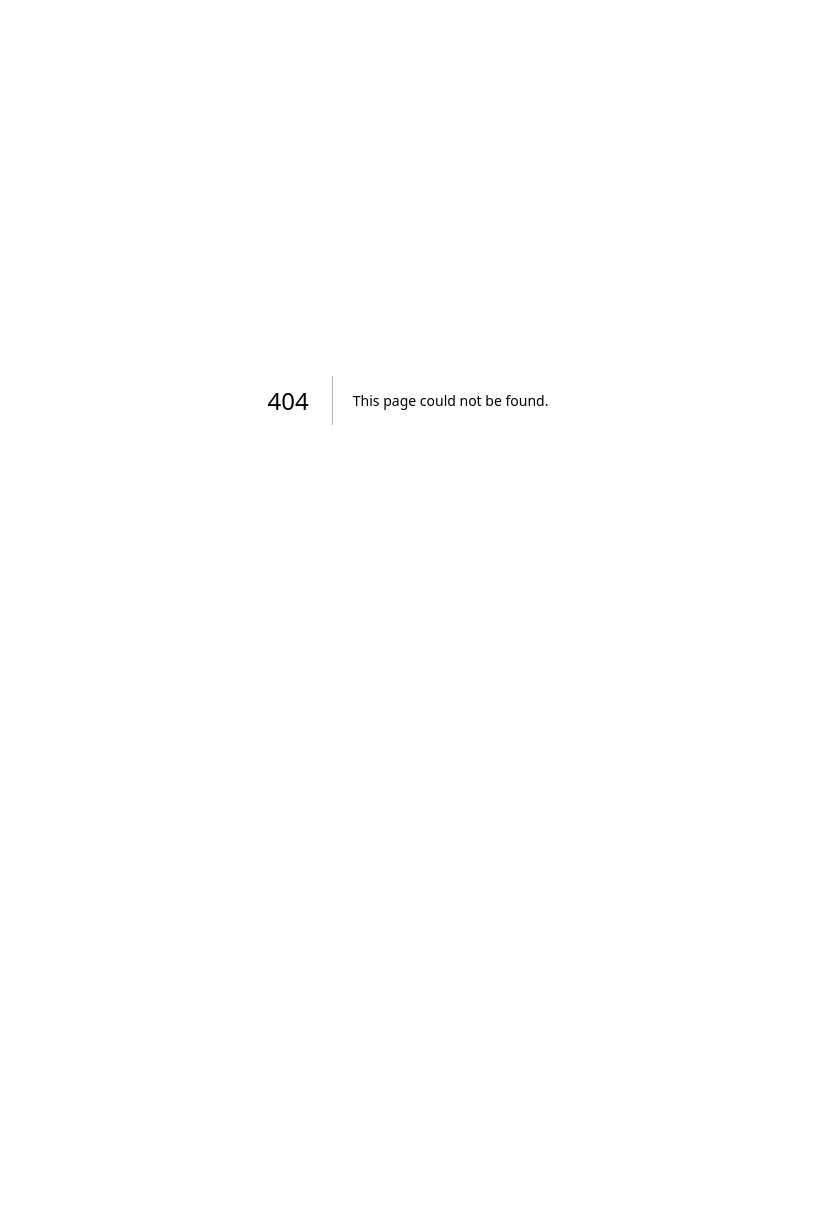
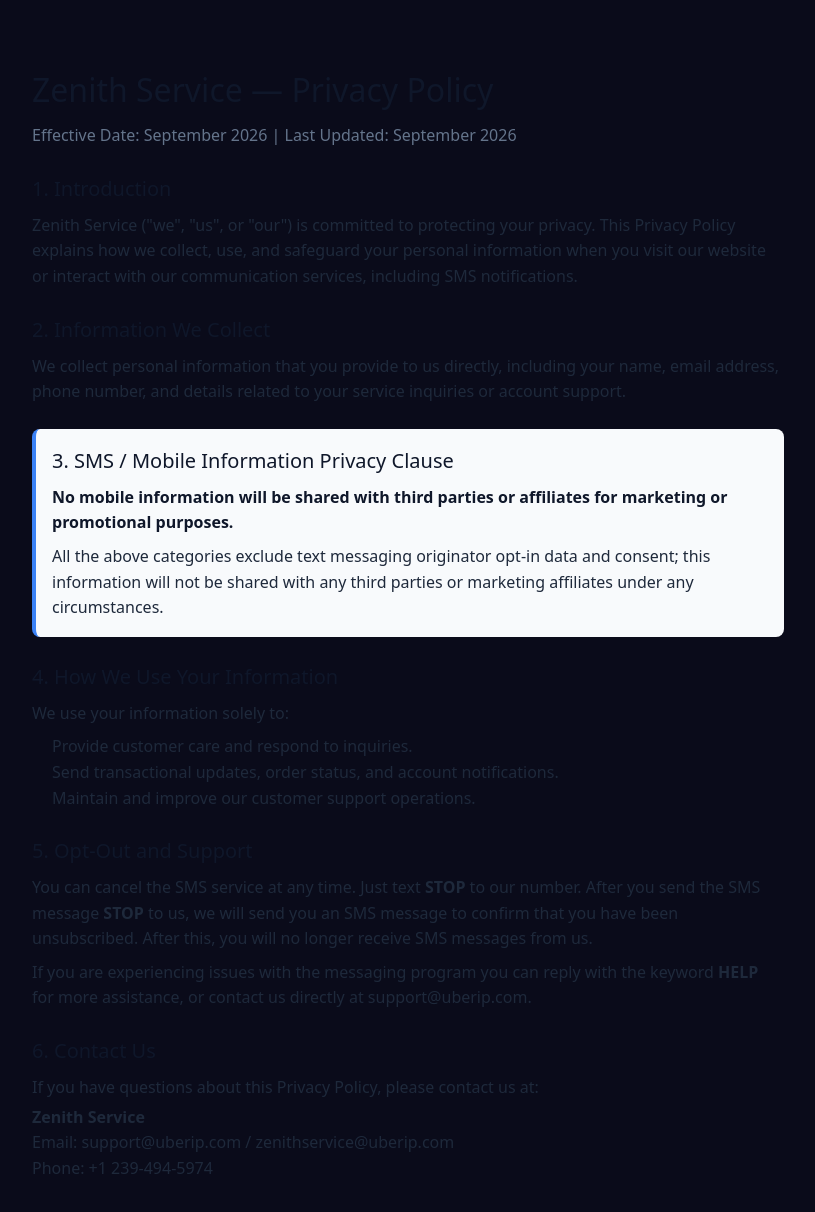
Before and after one commit to Arjit-09/Bulk_sender, a Next.js app: page /privacy in a window 1280 px wide. Before the commit this address had no page. Shown: the top 1212 px of the page, without its empty margins (232-1047 px from the left). Before the commit the page ends 800 px from the top, so only its background shows below. Built offline with nearby package versions, Linux system fonts and the light colour scheme.

Commit message:
Add compliance privacy policy and terms pages for 10DLC

```diff
--- /dev/null
+++ b/app/privacy/page.tsx
@@ -0,0 +1,66 @@
+import React from 'react';
+
+export default function PrivacyPolicy() {
+  return (
+    <div style={{ maxWidth: '800px', margin: '40px auto', padding: '24px', fontFamily: 'system-ui, sans-serif', lineHeight: '1.6', color: '#1e293b' }}>
+      <h1 style={{ fontSize: '2rem', marginBottom: '8px', color: '#0f172a' }}>Zenith Service — Privacy Policy</h1>
+      <p style={{ color: '#64748b', marginBottom: '24px' }}>Effective Date: September 2026 | Last Updated: September 2026</p>
+
+      <section style={{ marginBottom: '24px' }}>
+        <h2 style={{ fontSize: '1.25rem', color: '#0f172a', marginBottom: '8px' }}>1. Introduction</h2>
+        <p>
+          Zenith Service ("we", "us", or "our") is committed to protecting your privacy. This Privacy Policy explains how we collect, use, and safeguard your personal information when you visit our website or interact with our communication services, including SMS notifications.
+        </p>
+      </section>
+
+      <section style={{ marginBottom: '24px' }}>
+        <h2 style={{ fontSize: '1.25rem', color: '#0f172a', marginBottom: '8px' }}>2. Information We Collect</h2>
+        <p>
+          We collect personal information that you provide to us directly, including your name, email address, phone number, and details related to your service inquiries or account support.
+        </p>
+      </section>
+
+      <section style={{ marginBottom: '24px', background: '#f8fafc', padding: '16px', borderRadius: '8px', borderLeft: '4px solid #3b82f6' }}>
+        <h2 style={{ fontSize: '1.25rem', color: '#0f172a', marginBottom: '8px' }}>3. SMS / Mobile Information Privacy Clause</h2>
+        <p style={{ fontWeight: 600, color: '#0f172a' }}>
+          No mobile information will be shared with third parties or affiliates for marketing or promotional purposes.
+        </p>
+        <p style={{ marginTop: '8px' }}>
+          All the above categories exclude text messaging originator opt-in data and consent; this information will not be shared with any third parties or marketing affiliates under any circumstances.
+        </p>
+      </section>
+
+      <section style={{ marginBottom: '24px' }}>
+        <h2 style={{ fontSize: '1.25rem', color: '#0f172a', marginBottom: '8px' }}>4. How We Use Your Information</h2>
+        <p>We use your information solely to:</p>
+        <ul style={{ paddingLeft: '20px', marginTop: '8px' }}>
+          <li>Provide customer care and respond to inquiries.</li>
+          <li>Send transactional updates, order status, and account notifications.</li>
+          <li>Maintain and improve our customer support operations.</li>
+        </ul>
+      </section>
+
+      <section style={{ marginBottom: '24px' }}>
+        <h2 style={{ fontSize: '1.25rem', color: '#0f172a', marginBottom: '8px' }}>5. Opt-Out and Support</h2>
+        <p>
+          You can cancel the SMS service at any time. Just text <strong>STOP</strong> to our number. After you send the SMS message <strong>STOP</strong> to us, we will send you an SMS message to confirm that you have been unsubscribed. After this, you will no longer receive SMS messages from us.
+        </p>
+        <p style={{ marginTop: '8px' }}>
+          If you are experiencing issues with the messaging program you can reply with the keyword <strong>HELP</strong> for more assistance, or contact us directly at support@uberip.com.
+        </p>
+      </section>
+
+      <section style={{ marginBottom: '24px' }}>
+        <h2 style={{ fontSize: '1.25rem', color: '#0f172a', marginBottom: '8px' }}>6. Contact Us</h2>
+        <p>
+          If you have questions about this Privacy Policy, please contact us at:
+        </p>
+        <p style={{ marginTop: '4px' }}>
+          <strong>Zenith Service</strong><br />
+          Email: support@uberip.com / zenithservice@uberip.com<br />
+          Phone: +1 239-494-5974
+        </p>
+      </section>
+    </div>
+  );
+}
--- /dev/null
+++ b/app/terms/page.tsx
@@ -0,0 +1,57 @@
+import React from 'react';
+
+export default function TermsAndConditions() {
+  return (
+    <div style={{ maxWidth: '800px', margin: '40px auto', padding: '24px', fontFamily: 'system-ui, sans-serif', lineHeight: '1.6', color: '#1e293b' }}>
+      <h1 style={{ fontSize: '2rem', marginBottom: '8px', color: '#0f172a' }}>Zenith Service — Terms and Conditions</h1>
+      <p style={{ color: '#64748b', marginBottom: '24px' }}>Effective Date: September 2026 | Last Updated: September 2026</p>
+
+      <section style={{ marginBottom: '24px' }}>
+        <h2 style={{ fontSize: '1.25rem', color: '#0f172a', marginBottom: '8px' }}>1. Agreement to Terms</h2>
+        <p>
+          By opting in to receive SMS notifications from Zenith Service ("we", "us", or "our"), you agree to these Terms and Conditions. If you do not agree with any of these terms, you should not opt in or should opt out immediately by texting STOP.
+        </p>
+      </section>
+
+      <section style={{ marginBottom: '24px' }}>
+        <h2 style={{ fontSize: '1.25rem', color: '#0f172a', marginBottom: '8px' }}>2. SMS Program Description</h2>
+        <p>
+          Zenith Service provides SMS notifications for customer care updates, service request status, and account inquiries. Message frequency varies depending on your interactions and service requests.
+        </p>
+      </section>
+
+      <section style={{ marginBottom: '24px' }}>
+        <h2 style={{ fontSize: '1.25rem', color: '#0f172a', marginBottom: '8px' }}>3. Rates and Carrier Charges</h2>
+        <p>
+          Standard message and data rates may apply for any messages sent to you from us and to us from you. Check with your wireless carrier for details on your plan.
+        </p>
+      </section>
+
+      <section style={{ marginBottom: '24px' }}>
+        <h2 style={{ fontSize: '1.25rem', color: '#0f172a', marginBottom: '8px' }}>4. Opt-Out & Customer Support</h2>
+        <p>
+          You can cancel the SMS service at any time by texting <strong>STOP</strong>. You will receive a single confirmation message upon opting out. To re-subscribe, text <strong>START</strong> or contact our customer support.
+        </p>
+        <p style={{ marginTop: '8px' }}>
+          For help or customer support, text <strong>HELP</strong> at any time or contact us at <strong>support@uberip.com</strong> or call <strong>+1 239-494-5974</strong>.
+        </p>
+      </section>
+
+      <section style={{ marginBottom: '24px' }}>
+        <h2 style={{ fontSize: '1.25rem', color: '#0f172a', marginBottom: '8px' }}>5. Carrier Disclaimer</h2>
+        <p>
+          Carriers (such as AT&amp;T, T-Mobile, Verizon, etc.) are not liable for delayed or undelivered messages.
+        </p>
+      </section>
+
+      <section style={{ marginBottom: '24px' }}>
+        <h2 style={{ fontSize: '1.25rem', color: '#0f172a', marginBottom: '8px' }}>6. Contact Information</h2>
+        <p>
+          <strong>Zenith Service</strong><br />
+          Email: support@uberip.com<br />
+          Phone: +1 239-494-5974
+        </p>
+      </section>
+    </div>
+  );
+}
```
